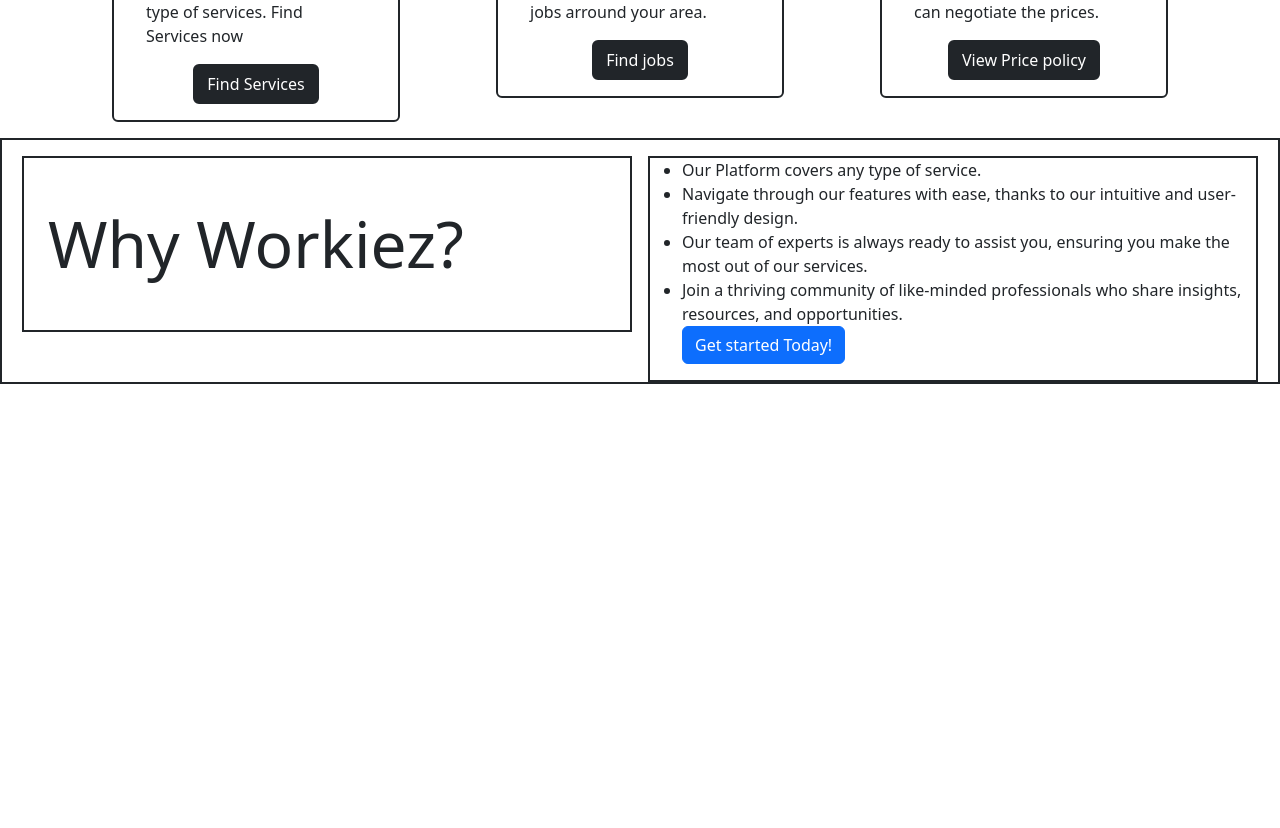
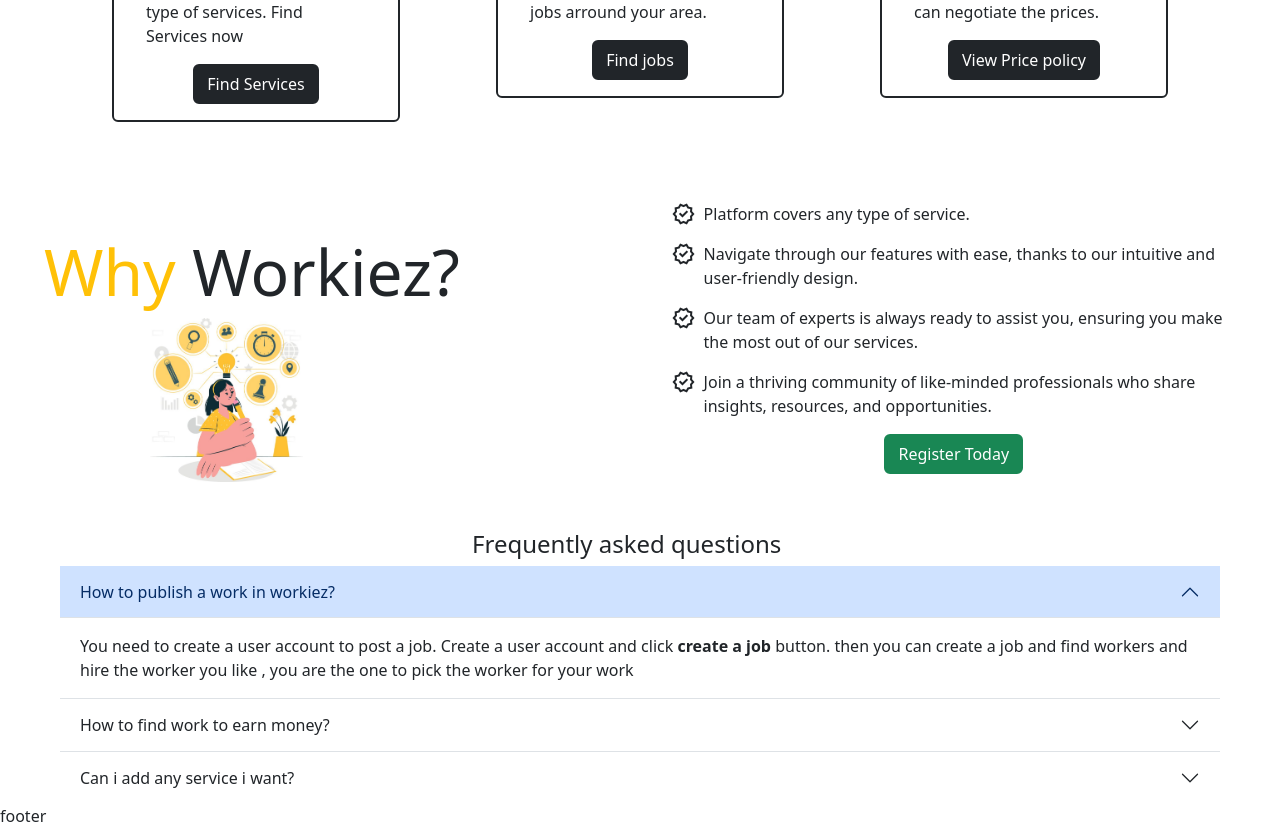
Before and after one commit to indura08/Workiez-Web-Application-Project, an Angular app in the folder frontend/workiez/: page / in a window 1280 px wide. Shown: the part 1221-2049 px from the top of the page. Before the commit the page ends 1605 px from the top, so only its background shows below. Built offline with nearby package versions, Linux system fonts and the light colour scheme.

Commit message:
modification commits and new component commit

```diff
--- a/frontend/workiez/src/app/pages/main-page/main-page.component.html
+++ b/frontend/workiez/src/app/pages/main-page/main-page.component.html
@@ -1,3 +1,5 @@
+<link rel="stylesheet" href="https://fonts.googleapis.com/css2?family=Material+Symbols+Outlined:opsz,wght,FILL,GRAD@24,400,0,0" />
+
 <style>
     .div-border-control{
         word-wrap: break-word;
@@ -38,6 +40,30 @@
       background-color: #49ac49;
       margin-right:30px;
       margin-left: 30px;
+    }
+
+    .Register-today-btn{
+        border-width: 2px;
+    }
+
+    .Register-today-btn:hover{
+        border-width: 2px;
+        background-color: white ;
+        color: #49ac49;
+        transition: 0.2s ease-in-out;
+    }
+
+    .image-margin{
+        margin-left: 130px;
+    }
+
+    .vertical-line{
+        border-left-width: 2px;
+        border-left-color: #49ac49;
+    }
+
+    .h4-margin{
+        margin-left:460px;
     }
 
 /*
@@ -141,23 +167,94 @@
 
 </div>
 
-<div class="d-flex bg-image container-fluid border border-2 border-dark mt-3">
-    <div class="border border-2 border-dark w-50 my-auto mx-2 mt-3">
-        <h1 class="mx-4 mt-5 mb-5">Why Workiez?</h1>
+<div class="d-flex bg-image container-fluid mt-3">
+    <div class="w-50 my-auto mx-2 mt-5">
+        <h1 class="mx-4 mt-5"><span class="text-warning">Why</span> Workiez?</h1>
+        <img src="assets/ureg5.jpg" class="image-fluid w-25 position image-margin">
     </div>
 
-    <div class="border border-2 border-dark w-50 my-auto mx-2 mt-3">
-        <ul>
-            <li>Our Platform covers any type of service.</li>
-            <li>Navigate through our features with ease, thanks to our intuitive and user-friendly design.</li>
-            <li>Our team of experts is always ready to assist you, ensuring you make the most out of our services.</li>
-            <li>Join a thriving community of like-minded professionals who share insights, resources, and opportunities.</li>
+    <div class="w-50 my-auto mx-2 mt-5 py-3 px-3">
+            <div class="d-flex my-auto mb-3">
+                <span class="material-symbols-outlined mx-2">verified</span>
+                <span>Platform covers any type of service.</span><br>
+            </div>
 
-            <div>
-                <button class="btn btn-primary">Get started Today!</button>
+            <div class="d-flex my-auto mb-3">
+                <span class="material-symbols-outlined mx-2">verified</span>
+                <span>Navigate through our features with ease, thanks to our intuitive and user-friendly design.</span><br>
             </div>
-        </ul>
+
+            <div class="d-flex my-auto mb-3">
+                <span class="material-symbols-outlined mx-2">verified</span>
+                <span>Our team of experts is always ready to assist you, ensuring you make the most out of our services.</span><br>
+            </div>
+
+            <div class="d-flex my-auto mb-3">
+                <span class="material-symbols-outlined mx-2">verified</span>
+                <span>Join a thriving community of like-minded professionals who share insights, resources, and opportunities.</span><br>
+            </div>
+
+            <div class="d-flex justify-content-center align-items-center mb-3 mt-3">
+                <button class="btn btn-success Register-today-btn">Register Today</button>
+            </div>
+
+    </div>
+</div>
+
+<div class="container-fluid border-2 border-dark mt-4 ">
+    <div class="h4-margin">
+        <h4>Frequently asked questions</h4>
+    </div>
+
+    <div class="mx-5">
+        <div class="accordion accordion-flush" id="accordionExample">
+            <div class="accordion-item">
+              <h2 class="accordion-header">
+                <button class="accordion-button" type="button" data-bs-toggle="collapse" data-bs-target="#collapseOne" aria-expanded="true" aria-controls="collapseOne">
+                  How to publish a work in workiez?
+                </button>
+              </h2>
+              <div id="collapseOne" class="accordion-collapse collapse show" data-bs-parent="#accordionExample">
+                <div class="accordion-body">
+                  You need to create a user account to post a job. Create a user account and click <strong> create a job </strong> button. then you can create a job and find workers and hire the worker you like , you are the one to pick the worker for your work
+                </div>
+              </div>
+            </div>
+            <div class="accordion-item">
+              <h2 class="accordion-header">
+                <button class="accordion-button collapsed" type="button" data-bs-toggle="collapse" data-bs-target="#collapseTwo" aria-expanded="false" aria-controls="collapseTwo">
+                  How to find work to earn money?
+                </button>
+              </h2>
+              <div id="collapseTwo" class="accordion-collapse collapse" data-bs-parent="#accordionExample">
+                <div class="accordion-body">
+                    You can create a worker account and then you can explore all the jobs currently avaible in our platform. then you can apply for any of that jobs via a application. then the particular user who owns the work will approve you or eiher approve anyone else who applied for the job. so i the second case your application will be reject but according to first case your application will be approved and you can do the work to earn money.
+                </div>
+              </div>
+            </div>
+            <div class="accordion-item">
+              <h2 class="accordion-header">
+                <button class="accordion-button collapsed" type="button" data-bs-toggle="collapse" data-bs-target="#collapseThree" aria-expanded="false" aria-controls="collapseThree">
+                  Can i add any service i want?
+                </button>
+              </h2>
+              <div id="collapseThree" class="accordion-collapse collapse" data-bs-parent="#accordionExample">
+                <div class="accordion-body">
+                  No you can not. But you can do this , you can email us that you want to add a specific service where you gonna work on jobs related to that service , our team will contact you and add that service for you
+                </div>
+              </div>
+            </div>
+          </div>
     </div>
 
 
+
 </div>
+
+<div>
+    <newsletter></newsletter>
+</div>
+
+<div>
+    footer
+</div>
--- a/frontend/workiez/src/app/pages/main-page/main-page.component.ts
+++ b/frontend/workiez/src/app/pages/main-page/main-page.component.ts
@@ -1,10 +1,11 @@
 import { Component } from '@angular/core';
 import { Router } from '@angular/router';
+import { NewsletterComponent } from '../newsletter/newsletter.component';
 
 @Component({
   selector: 'app-main-page',
   standalone: true,
-  imports: [],
+  imports: [NewsletterComponent],
   templateUrl: './main-page.component.html',
   styleUrl: './main-page.component.css'
 })
--- /dev/null
+++ b/frontend/workiez/src/app/pages/newsletter/newsletter.component.html
@@ -0,0 +1,6 @@
+
+
+<div class="d-flex container-fluid justify-content-center align-items-center">
+    <div class="row"></div>
+
+</div>
```
Also changed, not shown: frontend/workiez/src/app/pages/newsletter/newsletter.component.ts (added, +12 -0 lines), frontend/workiez/src/app/pages/newsletter/newsletter.component.css (added), 1 other file (tests, documents, lock files or other folders).
